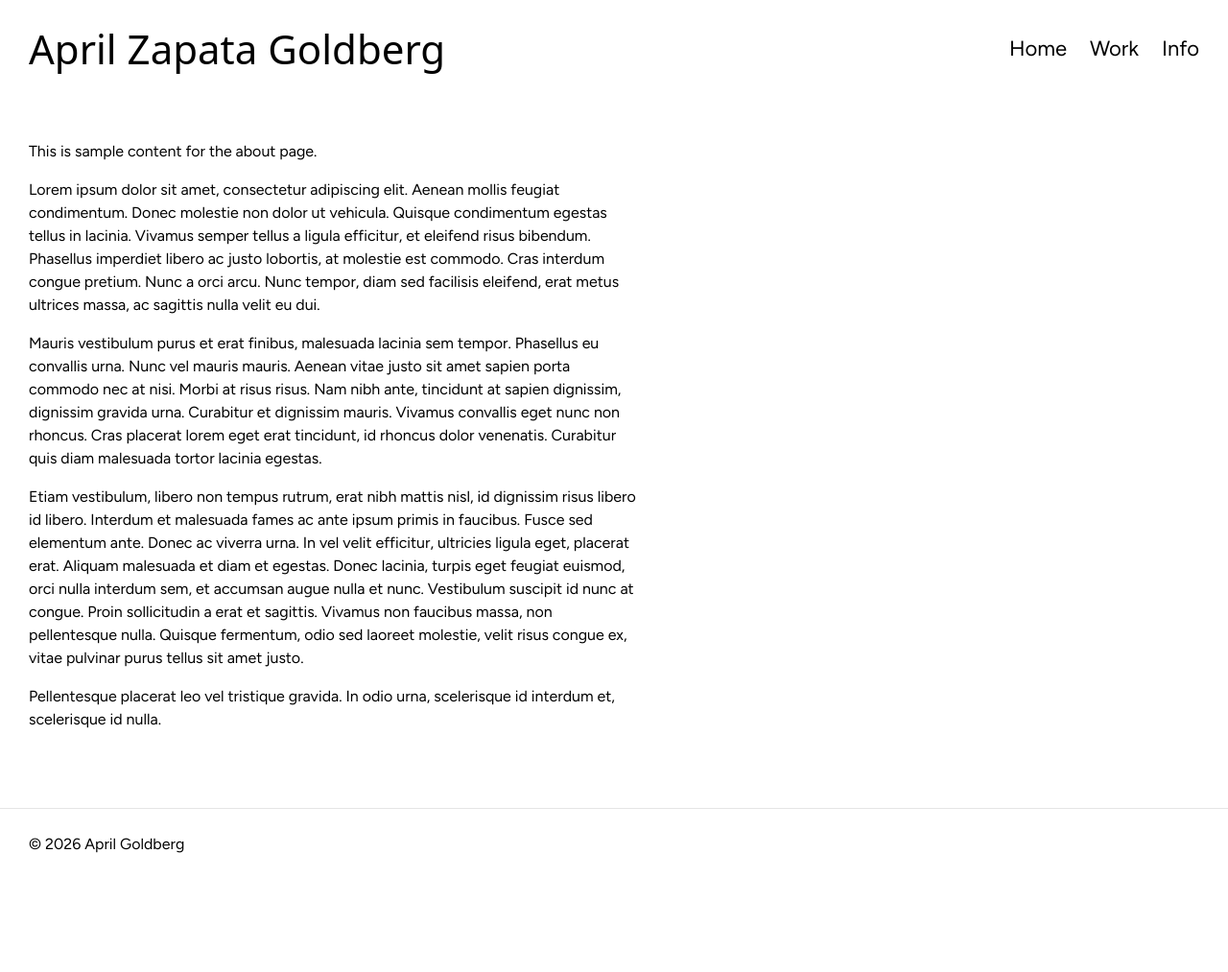
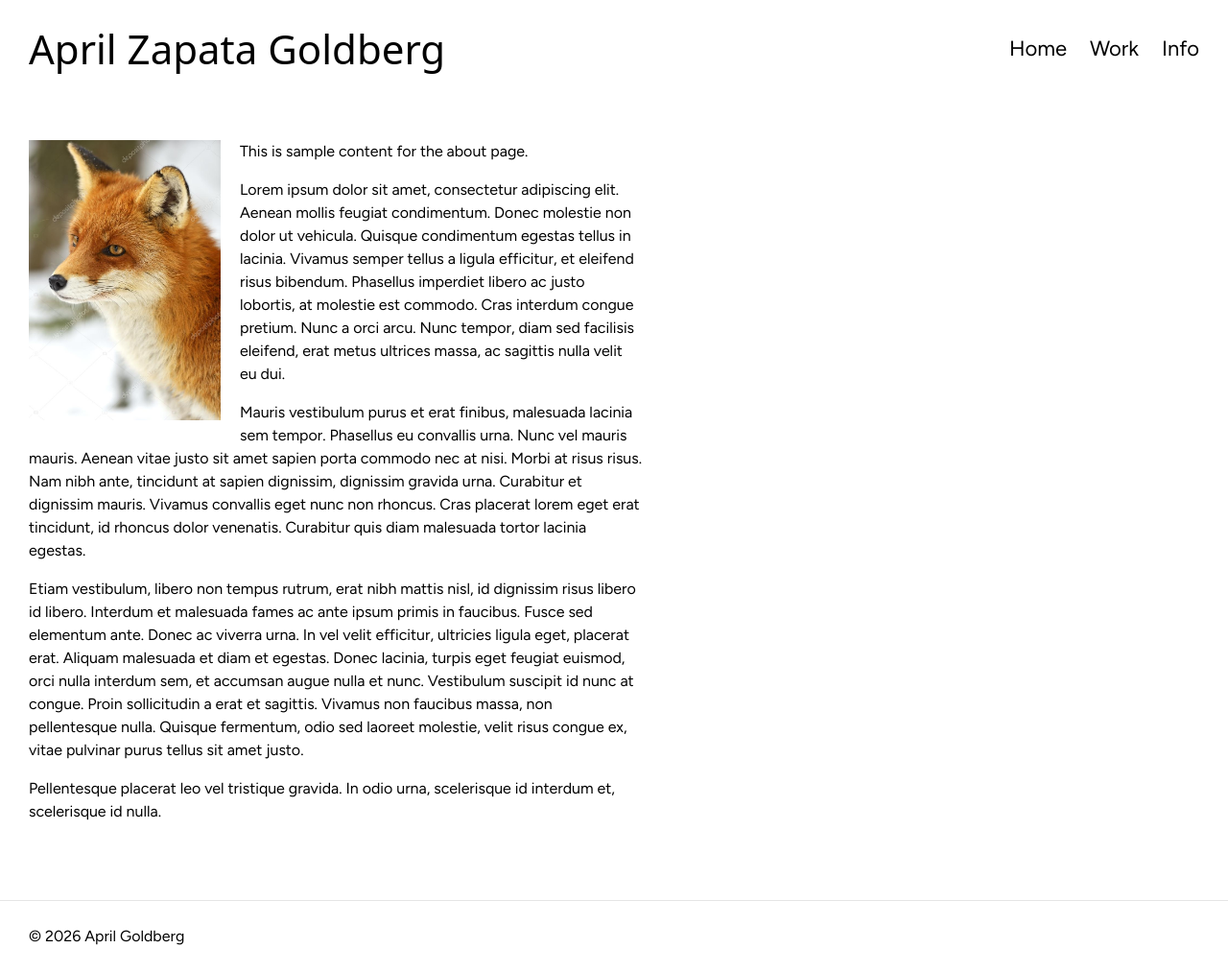
Before and after one commit to minicreative/april-goldberg, a Jekyll site: the page built from about.md, in a window 1280 px wide. Shown: the whole page at 96% size. Built offline with Jekyll 4.4.1, drawn with Linux system fonts in a browser that asks for light colours; some web fonts are replaced; before the commit the page ends 936 px from its top, so only the background shows below that.

Commit message:
sample headshot included

```diff
--- a/about.md
+++ b/about.md
@@ -4,6 +4,8 @@
 position: 2
 layout: page
 ---
+
+![](/uploads/sample-headshot.jpg)
 
 This is sample content for the about page.
 
--- a/css/main.scss
+++ b/css/main.scss
@@ -58,6 +58,7 @@
 }
 .content {
     max-width:640px;
+    img {float:left; margin:0px 20px 12px 0px; width:200px;}
 }
 
 // Component Styles
```
